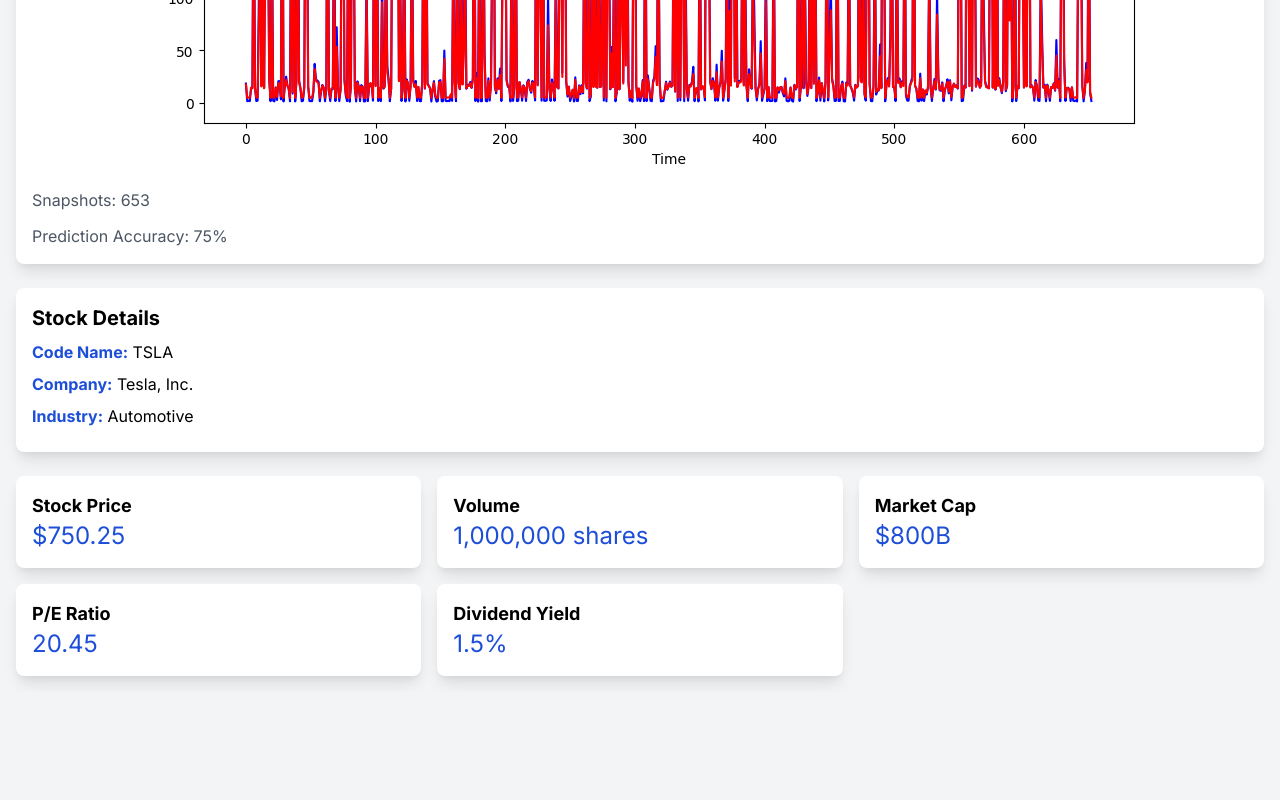
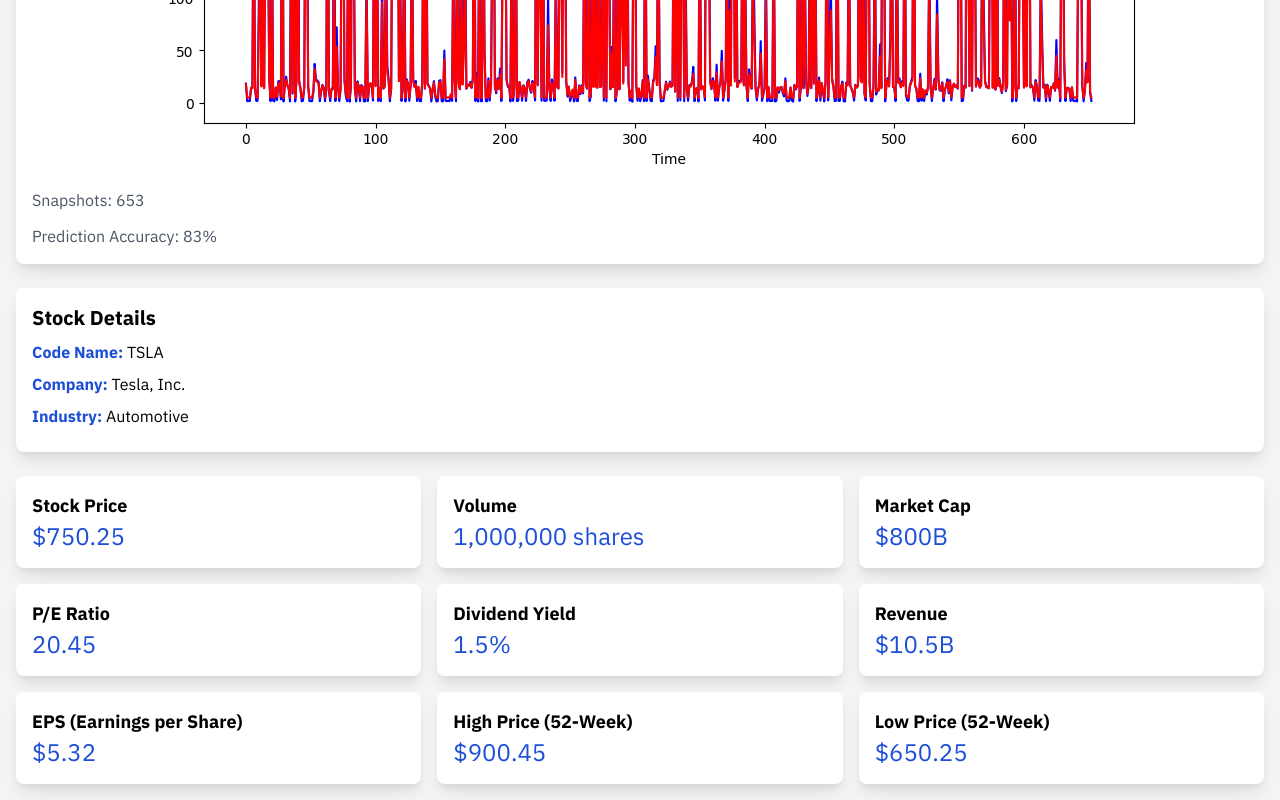
Before and after one commit to makwanadeepam/SOU, a plain HTML site: page PBL/index.html in a window 1280 px wide. Shown: the part 491-1291 px from the top of the page. Before the commit the page ends 1183 px from the top, so only its background shows below. Drawn offline with nearby package versions, Linux system fonts and the light colour scheme.

Commit message:
Update index.html

```diff
--- a/PBL/index.html
+++ b/PBL/index.html
@@ -5,12 +5,12 @@
     <meta name="viewport" content="width=device-width, initial-scale=1.0">
     <title>Tesla Stock Analysis</title>
     <!-- Import the Public Sans font from Google Fonts -->
-    <link href="https://fonts.googleapis.com/css2?family=Inter:wght@300;400;700&display=swap" rel="stylesheet">
     <link href="https://cdn.jsdelivr.net/npm/tailwindcss@2.2.19/dist/tailwind.min.css" rel="stylesheet">
+    <link href="https://fonts.googleapis.com/css2?family=IBM+Plex+Sans:wght@300;400;700&amp;display=swap" rel="stylesheet">
     <style>
         /* Apply Inter font to the entire page */
         body {
-            font-family: 'Inter', sans-serif;
+            font-family: 'IBM Plex Sans', sans-serif;
         }
 
         h1{
@@ -54,7 +54,7 @@
                 <img src="graph.png" alt="Stock Graph" class="stock-graph">
             </div>
             <p class="mt-3 text-gray-600">Snapshots: 653</p>
-            <p class="mt-3 text-gray-600">Prediction Accuracy: 75%</p>
+            <p class="mt-3 text-gray-600">Prediction Accuracy: 83%</p>
         </div>
 
         <!-- Stock Details -->
@@ -97,6 +97,27 @@
                 <p class="text-2xl text-blue-700">1.5%</p>
             </div>
 
+            <!-- Additional metric cards -->
+            <div class="bg-white p-4 rounded-lg shadow-lg transition duration-300 transform hover:scale-105 metric-card">
+                <h2 class="text-lg font-semibold">Revenue</h2>
+                <p class="text-2xl text-blue-700">$10.5B</p>
+            </div>
+
+            <div class="bg-white p-4 rounded-lg shadow-lg transition duration-300 transform hover:scale-105 metric-card">
+                <h2 class="text-lg font-semibold">EPS (Earnings per Share)</h2>
+                <p class="text-2xl text-blue-700">$5.32</p>
+            </div>
+
+            <div class="bg-white p-4 rounded-lg shadow-lg transition duration-300 transform hover:scale-105 metric-card">
+                <h2 class="text-lg font-semibold">High Price (52-Week)</h2>
+                <p class="text-2xl text-blue-700">$900.45</p>
+            </div>
+
+            <div class="bg-white p-4 rounded-lg shadow-lg transition duration-300 transform hover:scale-105 metric-card">
+                <h2 class="text-lg font-semibold">Low Price (52-Week)</h2>
+                <p class="text-2xl text-blue-700">$650.25</p>
+            </div>
+
             <!-- Add more metric cards here -->
         </div>
     </div>
```
